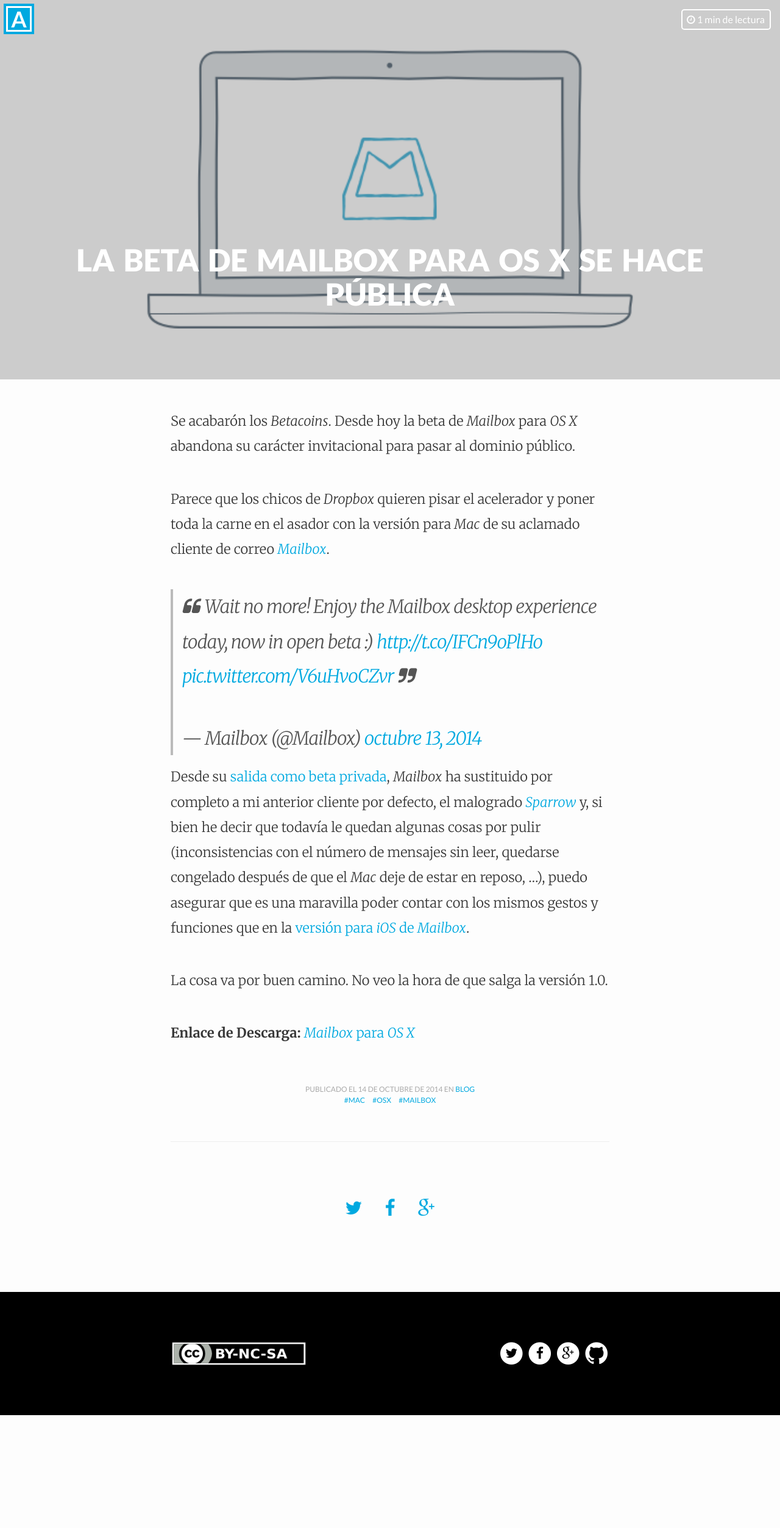
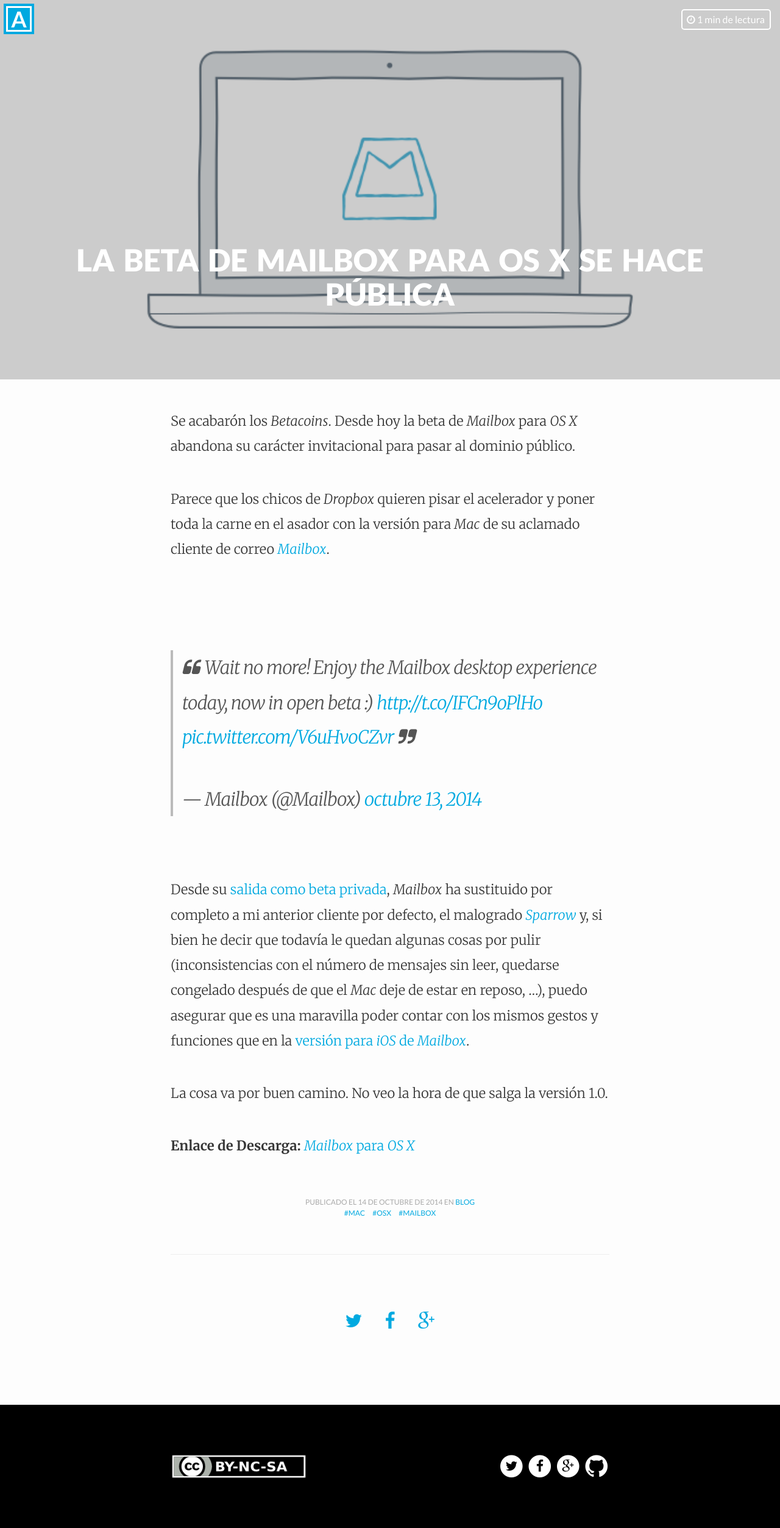
Before and after one commit to asiertejada/asiertejada.github.io, a Jekyll site: the page built from _posts/2014-10-14-la-beta-de-mailbox-para-os-x-se-hace-publica.md, in a window 1280 px wide. Shown: the whole page at 61% size. Built offline with Jekyll 4.4.1, drawn with Linux system fonts in a browser that asks for light colours; comment, search, counter and statistics services are not loaded; before the commit the page ends 2320 px from its top, so only the background shows below that.

Commit message:
Once more with the twitter embed CSS

```diff
--- a/_sass/_base.scss
+++ b/_sass/_base.scss
@@ -311,6 +311,7 @@
     height: 100%;
 }
 
-.embeddedtweet-tweet {
+blockquote.twitter-tweet {
+    display: inline-block;
     margin: 100px auto;
 }
```
